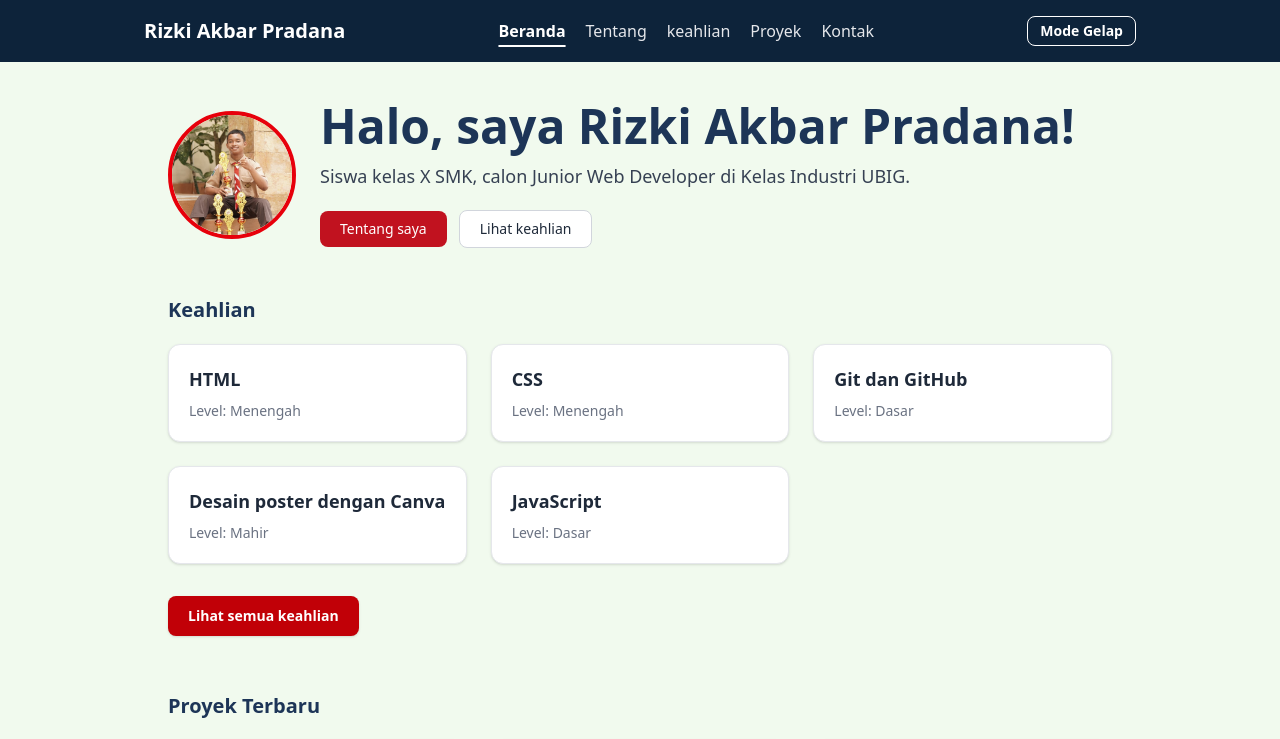
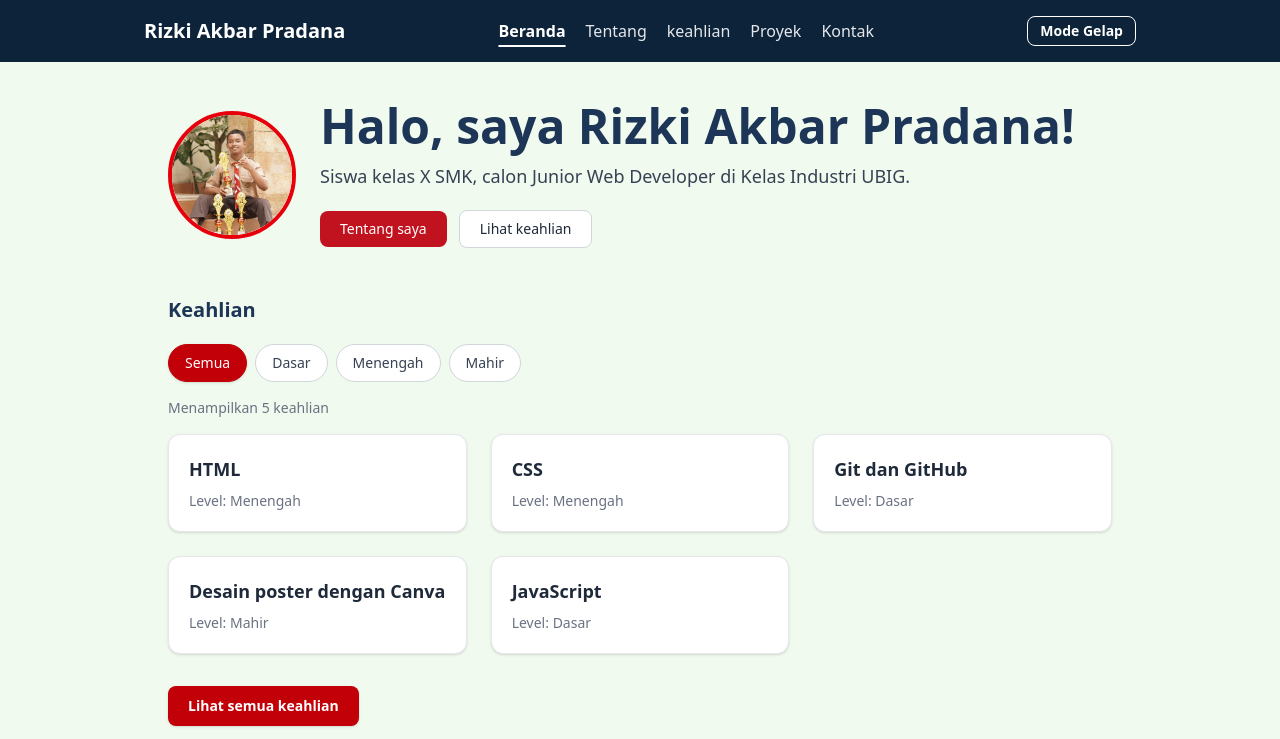
Before and after one commit to rizkiakbarpradana/portofolio-next, a Next.js app: page / in a window 1280 px wide. Shown: the top 739 px of the page. Built offline with nearby package versions, Linux system fonts and the light colour scheme.

Commit message:
menambah filter keahlian

```diff
--- a/src/app/page.js
+++ b/src/app/page.js
@@ -1,13 +1,10 @@
-"use client";
-
 import Link from "next/link";
 import Hero from "@/components/Hero";
 import ProyekCard from "@/components/ProyekCard";
-import SkillCard from "@/components/SkillsCard";
 import { proyek } from "@/data/proyek";
+import FilterKeahlian from "@/components/FilterKeahlian";
 
-export default function Home() {
-
+export default async function Page() {
   const skills = [
     { id: 1, nama: "HTML", level: "Menengah" },
     { id: 2, nama: "CSS", level: "Menengah" },
@@ -18,14 +15,6 @@ export default function Home() {
 
   const proyekTerbaru = proyek.slice(-3);
 
-  // Fungsi untuk scroll otomatis ke section tertentu
-  const scrollToSection = (id) => {
-    const element = document.getElementById(id);
-    if (element) {
-      element.scrollIntoView({ behavior: "smooth" });
-    }
-  };
-
   return (
     <div className="min-h-screen text-gray-800 dark:text-gray-100 flex flex-col font-sans">
       <main className="max-w-5xl mx-auto p-4 md:p-10 w-full space-y-12">
@@ -34,18 +23,16 @@ export default function Home() {
         <Hero
           nama="Rizki Akbar Pradana"
           tagline="Siswa kelas X SMK, calon Junior Web Developer di Kelas Industri UBIG."
-          onTentangSayaClick={() => scrollToSection("tentang-saya")}
-          onLihatKeahlianClick={() => scrollToSection("keahlian")}
+          // Note: Jika fungsi scroll-to-section dibutuhkan di Hero,
+          // pastikan logika interaksinya diatur di dalam komponen Hero (Client Component) itu sendiri.
         />
 
         {/* Section: Keahlian */}
         <section id="keahlian" className="scroll-mt-6">
           <h2 className="text-xl font-bold text-utama dark:text-sky-200 mb-5">Keahlian</h2>
-          <div className="grid grid-cols-1 sm:grid-cols-2 md:grid-cols-3 gap-6">
-            {skills.map((skill) => (
-              <SkillCard key={skill.id} nama={skill.nama} level={skill.level} />
-            ))}
-          </div>
+
+          {/* Ketentuan 5: Mengganti div kartu keahlian lama dengan <FilterKeahlian /> */}
+          <FilterKeahlian skills={skills} />
 
           <div className="mt-8 flex justify-start">
             <Link
--- /dev/null
+++ b/src/components/FilterKeahlian.jsx
@@ -0,0 +1,55 @@
+"use client";
+
+import { useState } from "react";
+import SkillCard from "./SkillsCard";
+
+export default function FilterKeahlian({ skills }) {
+  const [selectedLevel, setSelectedLevel] = useState("Semua");
+  const levels = ["Semua", "Dasar", "Menengah", "Mahir"];
+
+  // Melakukan filter data berdasarkan level yang dipilih
+  const filteredSkills = selectedLevel === "Semua"
+    ? skills
+    : skills.filter((skill) => skill.level === selectedLevel);
+
+  return (
+    <div className="w-full">
+      {/* Tombol Filter */}
+      <div className="flex flex-wrap gap-2 mb-4">
+        {levels.map((level) => (
+          <button
+            key={level}
+            onClick={() => setSelectedLevel(level)}
+            className={`px-4 py-2 text-sm font-medium rounded-full border transition-all ${
+              selectedLevel === level
+                ? "bg-red-700 text-white border-red-700 shadow"
+                : "bg-white text-gray-700 border-gray-300 hover:bg-gray-100"
+            }`}
+          >
+            {level}
+          </button>
+        ))}
+      </div>
+
+      {/* Teks Jumlah Keahlian */}
+      <p className="text-sm text-gray-500 mb-4">
+        Menampilkan {filteredSkills.length} keahlian
+      </p>
+
+      {/* Grid Kartu Keahlian */}
+      <div className="grid grid-cols-1 sm:grid-cols-2 md:grid-cols-3 gap-6">
+        {filteredSkills.map((skill) => (
+          <SkillCard
+            key={skill.id}
+            // Mengirimkan props secara ektra/ganda untuk mengantisipasi
+            // apakah komponen SkillsCard Anda menggunakan properti 'nama' atau 'name'.
+            skill={skill}
+            nama={skill.nama || skill.name}
+            name={skill.nama || skill.name}
+            level={skill.level}
+          />
+        ))}
+      </div>
+    </div>
+  );
+}
```
